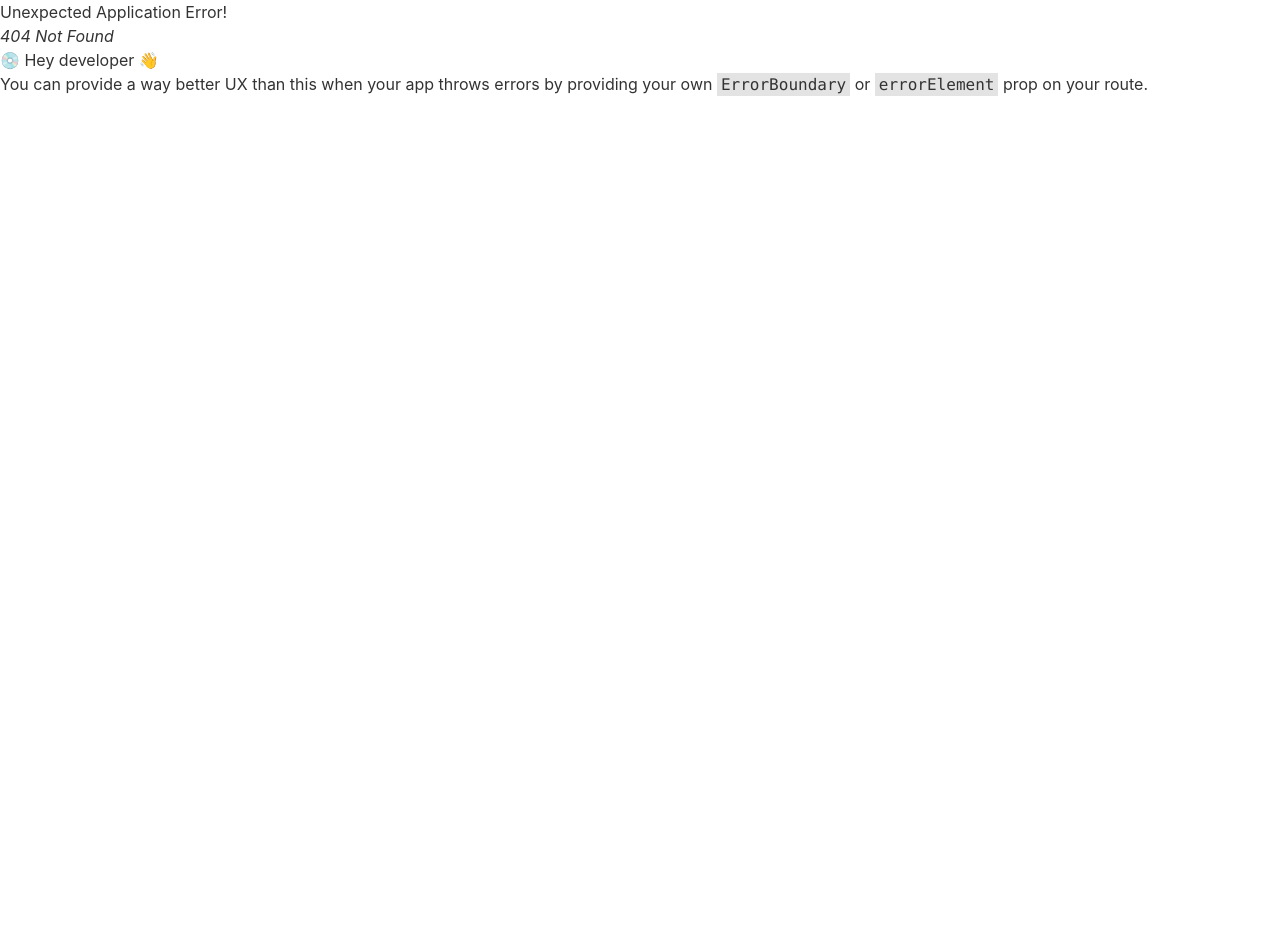
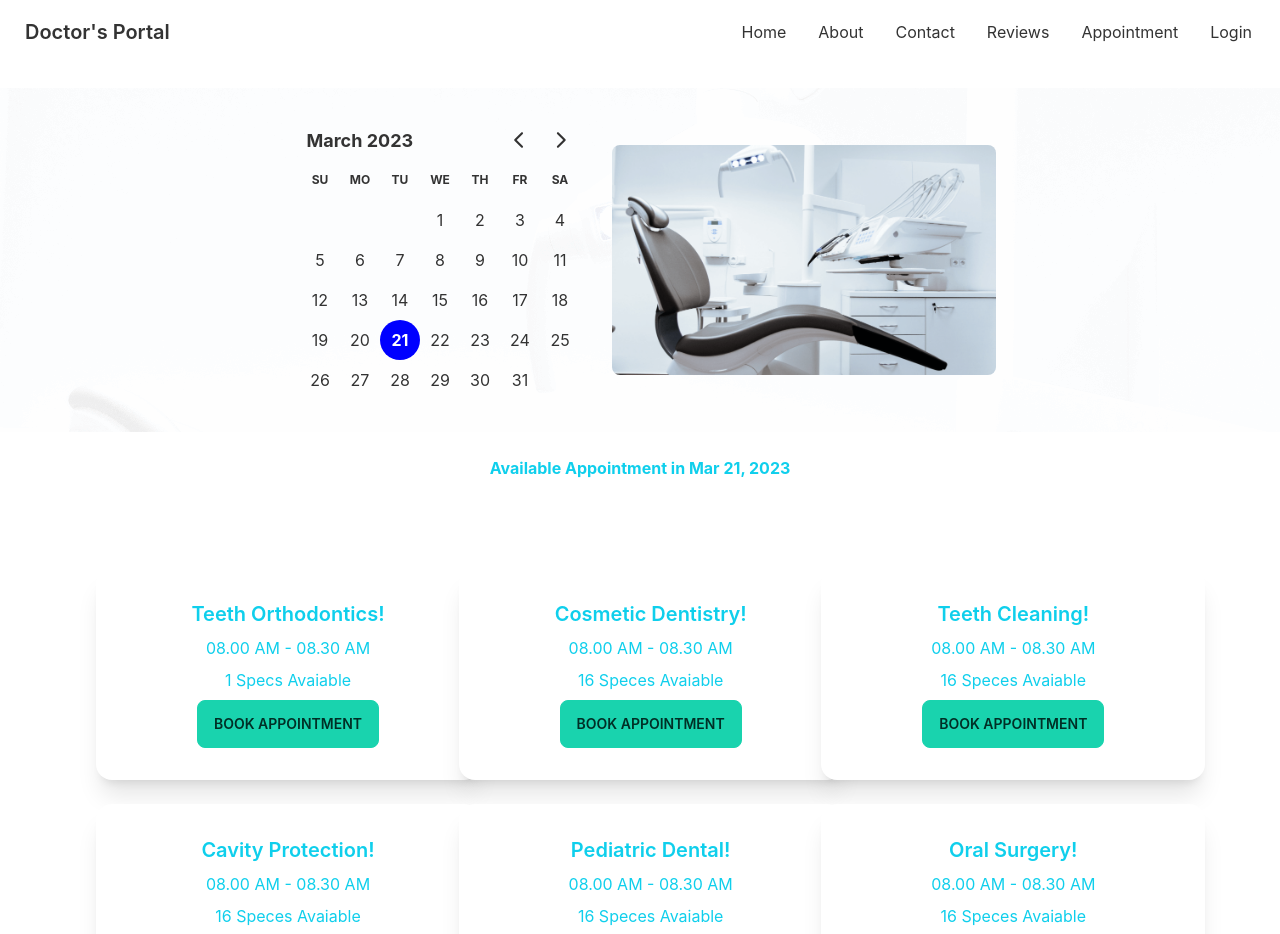
Before and after one commit to MH01-Hasan/Doctor-Protal, a React (Create React App) app: page /Appointment in a window 1280 px wide. Before the commit this address had no page. Shown: the top 934 px of the page. Before the commit the page ends 800 px from the top, so only its background shows below. Built offline with nearby package versions, Linux system fonts and the light colour scheme.

Commit message:
calender

```diff
--- a/package.json
+++ b/package.json
@@ -7,7 +7,9 @@
     "@testing-library/react": "^13.4.0",
     "@testing-library/user-event": "^13.5.0",
     "daisyui": "^2.51.4",
+    "date-fns": "^2.29.3",
     "react": "^18.2.0",
+    "react-day-picker": "^8.6.0",
     "react-dom": "^18.2.0",
     "react-router-dom": "^6.9.0",
     "react-scripts": "5.0.1",
--- /dev/null
+++ b/public/appointmentOptions.json
@@ -0,0 +1,118 @@
+[
+    {
+        "_id": 1,
+        "name": "Teeth Orthodontics",
+        "slots": [
+            "08.00 AM - 08.30 AM"
+        ]
+    },
+    {
+        "_id": 2,
+        "name": "Cosmetic Dentistry",
+        "slots": [
+            "08.00 AM - 08.30 AM",
+            "08.30 AM - 09.00 AM",
+            "09.00 AM - 9.30 AM",
+            "09.30 AM - 10.00 AM",
+            "10.00 AM - 10.30 AM",
+            "10.30 AM - 11.00 AM",
+            "11.00 AM - 11.30 AM",
+            "11.30 AM - 12.00 AM",
+            "1.00 PM - 1.30 PM",
+            "1.30 PM - 2.00 PM",
+            "2.00 PM - 2.30 PM",
+            "2.30 PM - 3.00 PM",
+            "3.00 PM - 3.30 PM",
+            "3.30 PM - 4.00 PM",
+            "4.00 PM - 4.30 PM",
+            "4.30 PM - 5.00 PM"
+        ]
+    },
+    {
+        "_id": 3,
+        "name": "Teeth Cleaning",
+        "slots": [
+            "08.00 AM - 08.30 AM",
+            "08.30 AM - 09.00 AM",
+            "09.00 AM - 9.30 AM",
+            "09.30 AM - 10.00 AM",
+            "10.00 AM - 10.30 AM",
+            "10.30 AM - 11.00 AM",
+            "11.00 AM - 11.30 AM",
+            "11.30 AM - 12.00 AM",
+            "1.00 PM - 1.30 PM",
+            "1.30 PM - 2.00 PM",
+            "2.00 PM - 2.30 PM",
+            "2.30 PM - 3.00 PM",
+            "3.00 PM - 3.30 PM",
+            "3.30 PM - 4.00 PM",
+            "4.00 PM - 4.30 PM",
+            "4.30 PM - 5.00 PM"
+        ]
+    },
+    {
+        "_id": 4,
+        "name": "Cavity Protection",
+        "slots": [
+            "08.00 AM - 08.30 AM",
+            "08.30 AM - 09.00 AM",
+            "09.00 AM - 9.30 AM",
+            "09.30 AM - 10.00 AM",
+            "10.00 AM - 10.30 AM",
+            "10.30 AM - 11.00 AM",
+            "11.00 AM - 11.30 AM",
+            "11.30 AM - 12.00 AM",
+            "1.00 PM - 1.30 PM",
+            "1.30 PM - 2.00 PM",
+            "2.00 PM - 2.30 PM",
+            "2.30 PM - 3.00 PM",
+            "3.00 PM - 3.30 PM",
+            "3.30 PM - 4.00 PM",
+            "4.00 PM - 4.30 PM",
+            "4.30 PM - 5.00 PM"
+        ]
+    },
+    {
+        "name": "Pediatric Dental",
+        "slots": [
+            "08.00 AM - 08.30 AM",
+            "08.30 AM - 09.00 AM",
+            "09.00 AM - 9.30 AM",
+            "09.30 AM - 10.00 AM",
+            "10.00 AM - 10.30 AM",
+            "10.30 AM - 11.00 AM",
+            "11.00 AM - 11.30 AM",
+            "11.30 AM - 12.00 AM",
+            "1.00 PM - 1.30 PM",
+            "1.30 PM - 2.00 PM",
+            "2.00 PM - 2.30 PM",
+            "2.30 PM - 3.00 PM",
+            "3.00 PM - 3.30 PM",
+            "3.30 PM - 4.00 PM",
+            "4.00 PM - 4.30 PM",
+            "4.30 PM - 5.00 PM"
+        ]
+    },
+    {
+        "_id": 6,
+        "name": "Oral Surgery",
+        "slots": [
+            "08.00 AM - 08.30 AM",
+            "08.30 AM - 09.00 AM",
+            "09.00 AM - 9.30 AM",
+            "09.30 AM - 10.00 AM",
+            "10.00 AM - 10.30 AM",
+            "10.30 AM - 11.00 AM",
+            "11.00 AM - 11.30 AM",
+            "11.30 AM - 12.00 AM",
+            "1.00 PM - 1.30 PM",
+            "1.30 PM - 2.00 PM",
+            "2.00 PM - 2.30 PM",
+            "2.30 PM - 3.00 PM",
+            "3.00 PM - 3.30 PM",
+            "3.30 PM - 4.00 PM",
+            "4.00 PM - 4.30 PM",
+            "4.30 PM - 5.00 PM"
+        ]
+    }
+]
--- /dev/null
+++ b/src/Pages/Appointment/Appointment/Appointment.js
@@ -0,0 +1,21 @@
+import React, { useState } from 'react';
+import AppointmentBanner from '../AppointmentBanner/AppointmentBanner';
+import AvailableAppointment from '../AvailableAppointment/AvailableAppointment/AvailableAppointment';
+
+const Appointment = () => {
+    const [selected, setSelected] = useState(new Date());
+    return (
+        <div>
+            <AppointmentBanner selected={selected}
+                setSelected={setSelected}
+
+            ></AppointmentBanner>
+            <AvailableAppointment
+                selected={selected}
+            ></AvailableAppointment>
+
+        </div>
+    );
+};
+
+export default Appointment;
--- /dev/null
+++ b/src/Pages/Appointment/AppointmentBanner/AppointmentBanner.js
@@ -0,0 +1,34 @@
+import React, { } from 'react';
+import appointmentImage from '../../../images/chair.png'
+import { DayPicker } from 'react-day-picker';
+import bgimage from '../../../images/bg.png'
+
+const AppointmentBanner = ({ selected, setSelected }) => {
+
+
+    return (
+        <header className='my-6'
+            style={{
+                background: `url(${bgimage})`
+            }}
+        >
+            <div className="hero">
+                <div className="hero-content flex-col lg:flex-row-reverse">
+                    <img src={appointmentImage} alt='' className=" max-w-sm rounded-lg" />
+                    <div>
+                        <DayPicker
+                            mode="single"
+                            selected={selected}
+                            onSelect={setSelected}
+                        ></DayPicker>
+
+
+                    </div>
+                </div>
+            </div>
+
+        </header>
+    );
+};
+
+export default AppointmentBanner;
--- /dev/null
+++ b/src/Pages/Appointment/AvailableAppointment/AvailableAppointment/AppointmentOptions.js
@@ -0,0 +1,20 @@
+import React from 'react';
+
+const AppointmentOptions = ({ data }) => {
+    const { name, slots } = data
+    return (
+        <div className="card w-96 bg-base-100 shadow-xl mt-6">
+            <div className="card-body items-center text-center text-primary">
+                <h2 className="card-title">{name}!</h2>
+                <p>{slots.length > 0 ? slots[0] : "Try Another Day"}</p>
+                <p>{slots.length} {slots.length > 1 ? "Speces" : "Specs"} Avaiable</p>
+                <div className="card-actions justify-end">
+                    <button className="btn btn-secondary">Book Appointment</button>
+
+                </div>
+            </div>
+        </div>
+    );
+};
+
+export default AppointmentOptions;
--- /dev/null
+++ b/src/Pages/Appointment/AvailableAppointment/AvailableAppointment/AvailableAppointment.js
@@ -0,0 +1,33 @@
+import React, { useEffect, useState } from 'react';
+import { format } from 'date-fns';
+import AppointmentOptions from './AppointmentOptions';
+
+const AvailableAppointment = ({ selected }) => {
+    const [appointmentOptions, setappointmentOptions] = useState([])
+
+    useEffect(() => {
+        fetch('appointmentOptions.json')
+            .then(res => res.json())
+            .then(data => setappointmentOptions(data))
+    }, [])
+
+
+    return (
+        <section>
+            <h1 className='text-center text-primary font-bold mt-6'>Available Appointment in {format(selected, 'PP')}</h1>
+
+            <div className='grid lg:grid-cols-3 md:grid-cols-2 grid-clos-1 mx-24 mt-16'>
+                {
+                    appointmentOptions.map(data => <AppointmentOptions
+                        key={data._id}
+                        data={data}
+                    ></AppointmentOptions>)
+                }
+
+            </div>
+
+        </section>
+    );
+};
+
+export default AvailableAppointment;
--- a/src/Pages/Shared/Navbar/Navbar.js
+++ b/src/Pages/Shared/Navbar/Navbar.js
@@ -8,7 +8,7 @@ const Navbar = () => {
         <li><Link to='/About'>About</Link></li>
         <li><Link to='/Contact'>Contact</Link></li>
         <li><Link to='/Reviews'>Reviews</Link></li>
-        <li><Link to='/Apporment'>Apporment</Link></li>
+        <li><Link to='/Appointment'>Appointment</Link></li>
         <li><Link to='/Login'>Login</Link></li>
 
     </>
--- a/src/index.js
+++ b/src/index.js
@@ -3,6 +3,7 @@ import ReactDOM from 'react-dom/client';
 import './index.css';
 import App from './App';
 import reportWebVitals from './reportWebVitals';
+import 'react-day-picker/dist/style.css';
 
 const root = ReactDOM.createRoot(document.getElementById('root'));
 root.render(
```
Also changed, not shown: src/Routes/Routes/Routes.js (+7 -0 lines), 1 other file (tests, documents, lock files or other folders).
